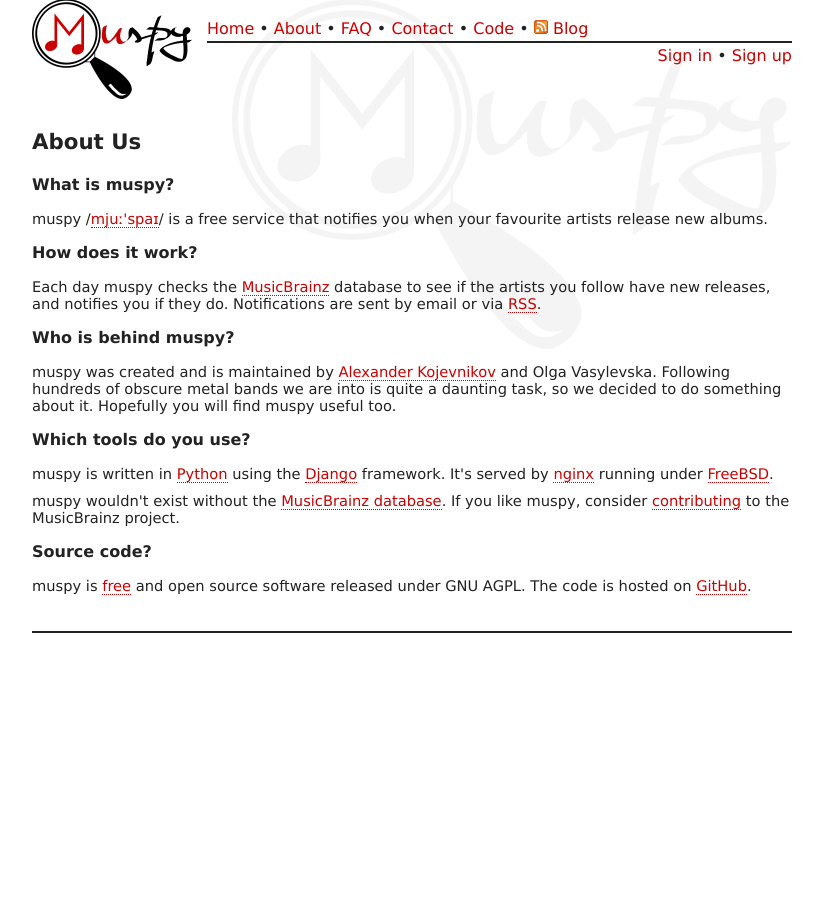
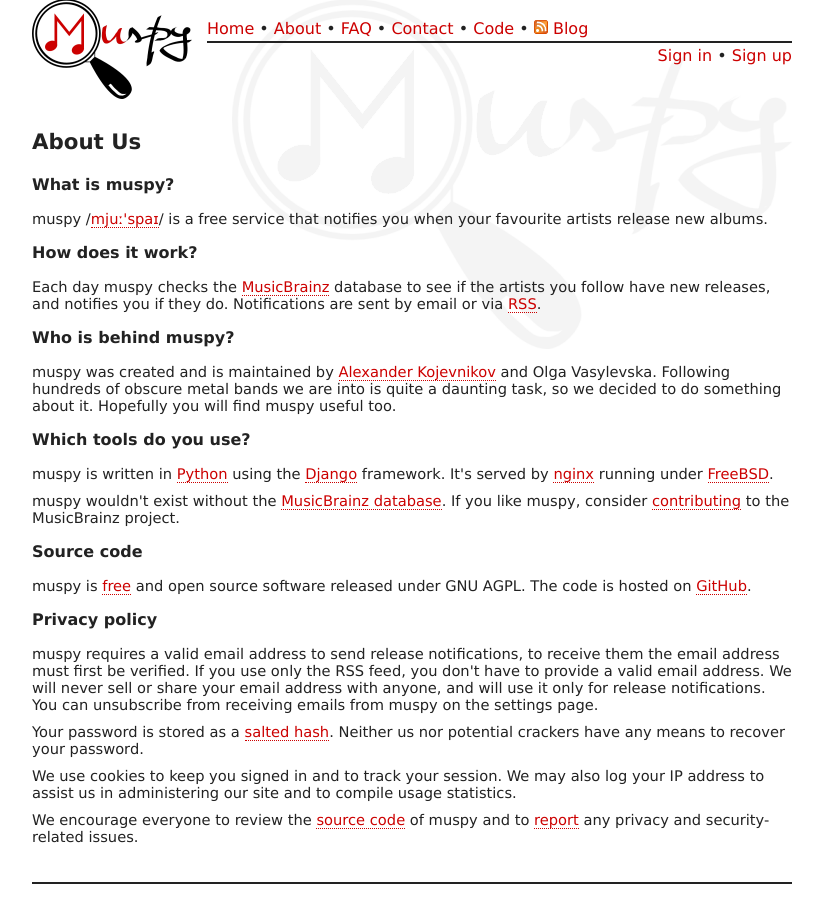
Before and after one commit to alexkay/muspy, a Django app: template templates/about.html in a window 1280 px wide. Shown: the part 21-925 px from the top of the page, without its empty margins (228-1051 px from the left). Before the commit the page ends 654 px from the top, so only its background shows below. Run offline with Django 3.2, Linux system fonts and the light colour scheme; the template is opened without the code that fills it, so the values that code supplies are empty.

Commit message:
Privacy policy

```diff
--- a/templates/about.html
+++ b/templates/about.html
@@ -16,7 +16,12 @@
 <p>muspy is written in <a href="http://python.org/">Python</a> using the <a href="http://www.djangoproject.com/">Django</a> framework. It's served by <a href="http://nginx.org/">nginx</a> running under <a href="http://www.freebsd.org/">FreeBSD</a>.</p>
 <p>muspy wouldn't exist without the <a href="http://musicbrainz.org/doc/Database">MusicBrainz database</a>. If you like muspy, consider <a href="http://musicbrainz.org/doc/HowToContribute">contributing</a> to the MusicBrainz project.</p>
 
-<h2>Source code?</h2>
+<h2>Source code</h2>
 <p>muspy is <a href="http://www.gnu.org/philosophy/free-sw.html">free</a> and open source software released under GNU AGPL. The code is hosted on <a href="https://github.com/alexkay/muspy">GitHub</a>.</p>
 
+<h2>Privacy policy</h2>
+<p>muspy requires a valid email address to send release notifications, to receive them the email address must first be verified. If you use only the RSS feed, you don't have to provide a valid email address. We will never sell or share your email address with anyone, and will use it only for release notifications. You can unsubscribe from receiving emails from muspy on the settings page.</p>
+<p>Your password is stored as a <a href="http://en.wikipedia.org/wiki/Salt_(cryptography)">salted hash</a>. Neither us nor potential crackers have any means to recover your password.</p>
+<p>We use cookies to keep you signed in and to track your session. We may also log your IP address to assist us in administering our site and to compile usage statistics.</p>
+<p>We encourage everyone to review the <a href="https://github.com/alexkay/muspy">source code</a> of muspy and to <a href="/contact">report</a> any privacy and security-related issues.</p>
 {% endblock content %}
```
